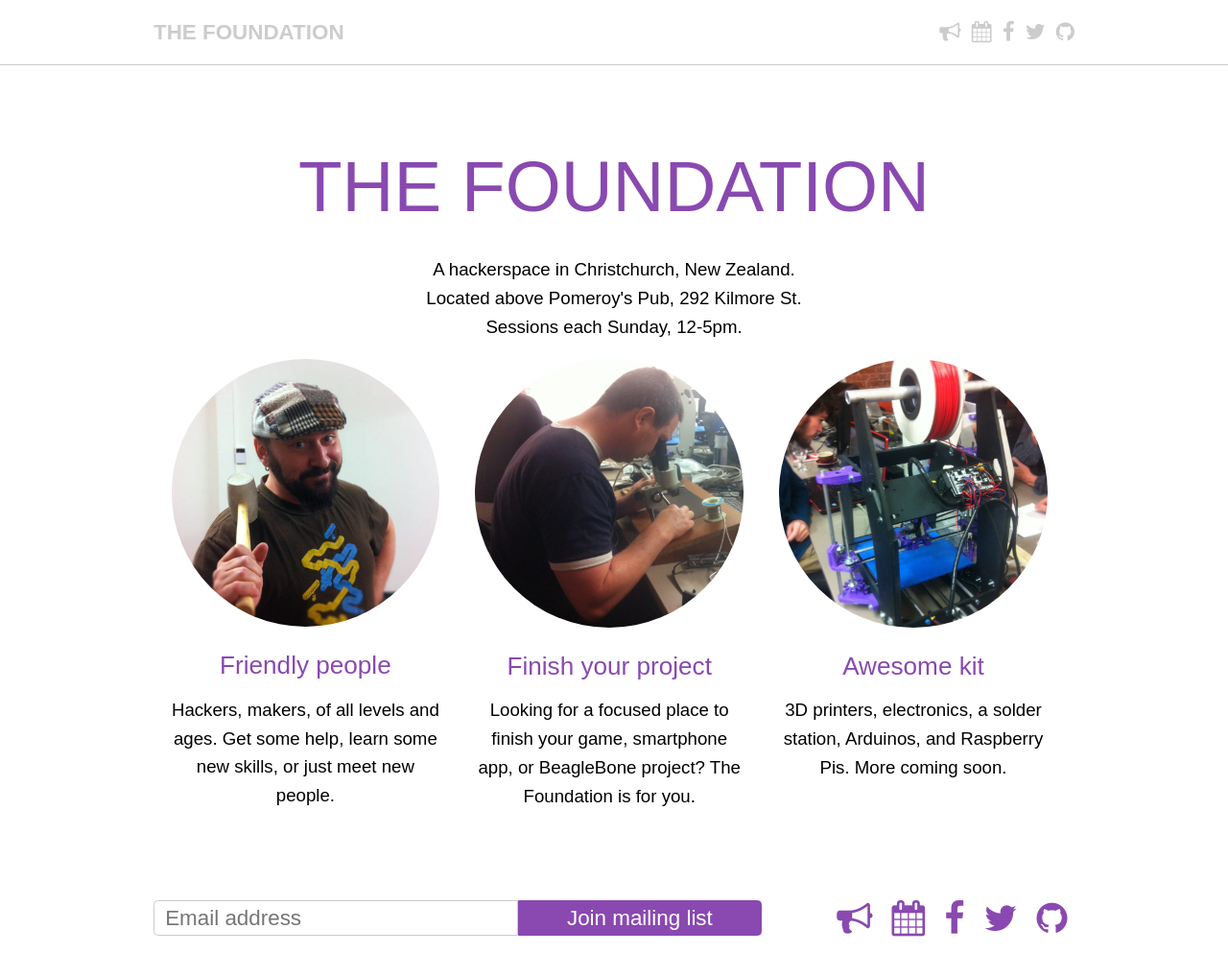
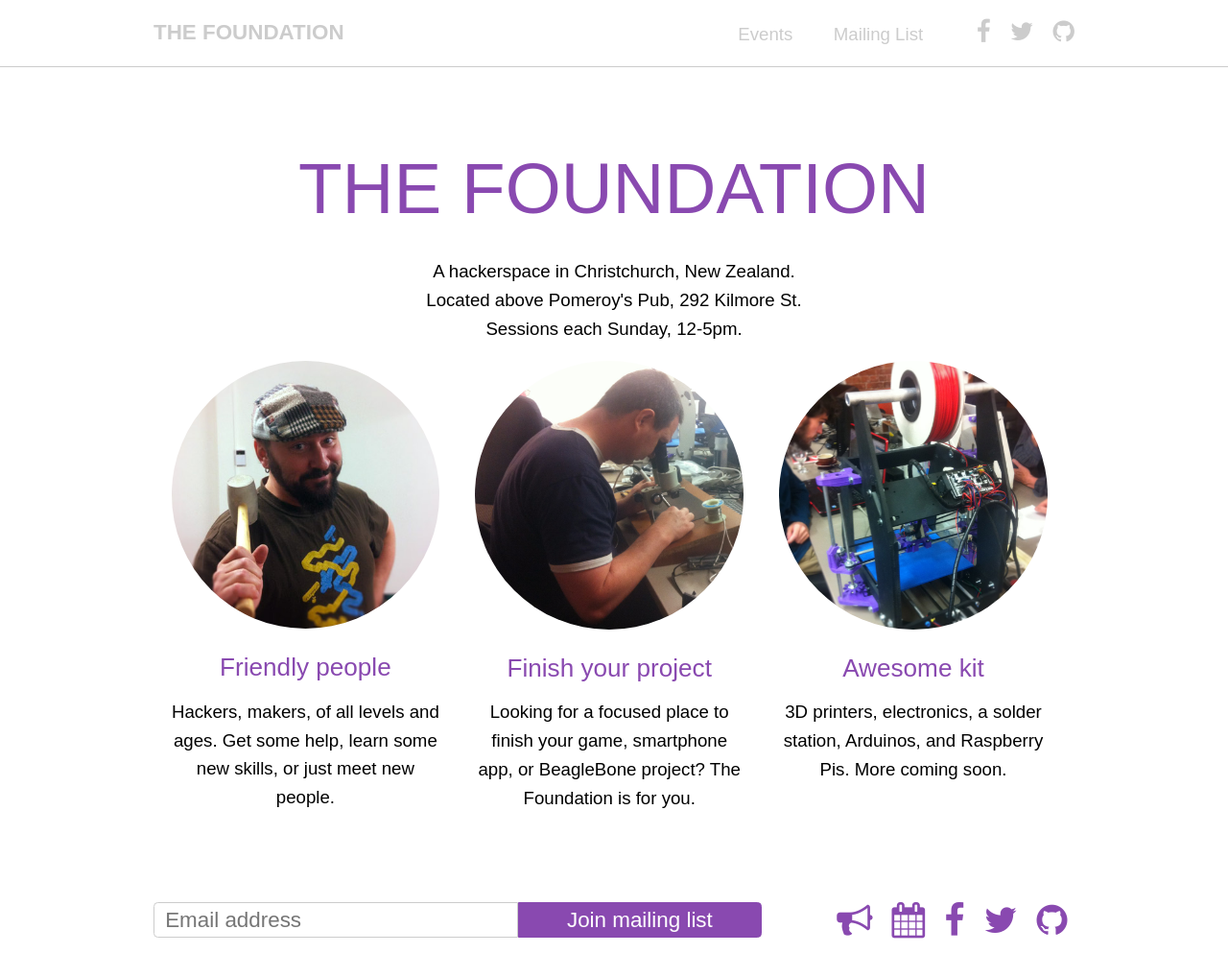
Before and after one commit to the-foundation/the-foundation.github.io, a Jekyll site: the page built from source/index.html, in a window 1280 px wide. Shown: the whole page at 96% size. Built offline with Jekyll 4.4.1, drawn with Linux system fonts in a browser that asks for light colours; nearby versions of some CDN libraries.

Commit message:
Pave the way for main navigation

```diff
--- a/source/_layouts/bare.html
+++ b/source/_layouts/bare.html
@@ -25,11 +25,14 @@
         <a href="/" class="logo">The Foundation</a>
 
         <div class="nav">
-          <a href="https://groups.google.com/forum/?hl=en-GB#!forum/chchspace"><i class="fa fa-bullhorn"></i></a>
-          <a href="http://www.meetup.com/The-Foundation-Christchurch/"><i class="fa fa-calendar"></i></a>
-          <a href="https://www.facebook.com/FoundationChch"><i class="fa fa-facebook"></i></a>
-          <a href="https://twitter.com/foundation_chch"><i class="fa fa-twitter"></i></a>
-          <a href="https://github.com/the-foundation"><i class="fa fa-github"></i></a>
+          <a href="http://www.meetup.com/The-Foundation-Christchurch/">Events</a>
+          <a href="https://groups.google.com/forum/?hl=en-GB#!forum/chchspace">Mailing List</a>
+
+          <div class="social">
+            <a href="https://www.facebook.com/FoundationChch"><i class="fa fa-facebook"></i></a>
+            <a href="https://twitter.com/foundation_chch"><i class="fa fa-twitter"></i></a>
+            <a href="https://github.com/the-foundation"><i class="fa fa-github"></i></a>
+          </div>
         </div>
       </div>
     </div>
--- a/source/_scss/_foundation.scss
+++ b/source/_scss/_foundation.scss
@@ -198,29 +198,40 @@ input[type="submit"]:active, input[type="button"]:active, button:active {
   overflow: hidden;
   padding: 1em 2em;
 
-  .content {
-    margin: 0 auto;
-    width: $natural-page-width;
-  }
-
   a {
     color: #ccc;
-    font-weight: bold;
-    text-transform: uppercase;
-    font-size: 1.2em;
-    float: left;
 
     &:hover {
       color: black;
     }
   }
 
+  .content {
+    margin: 0 auto;
+    width: $natural-page-width;
+  }
+
+  .logo {
+    font-size: 1.2em;
+    font-weight: bold;
+    text-transform: uppercase;
+    float: left;
+  }
+
   .nav {
     float: right;
 
     a {
-      font-size: 1.2em;
-      margin: 0 0 0 0.5em;
+      margin: 0 2em 0 0;
+    }
+
+    .social {
+      display: inline;
+      font-size: 1.4em;
+
+      a {
+        margin: 0 0 0 0.5em;
+      }
     }
   }
 }
```
